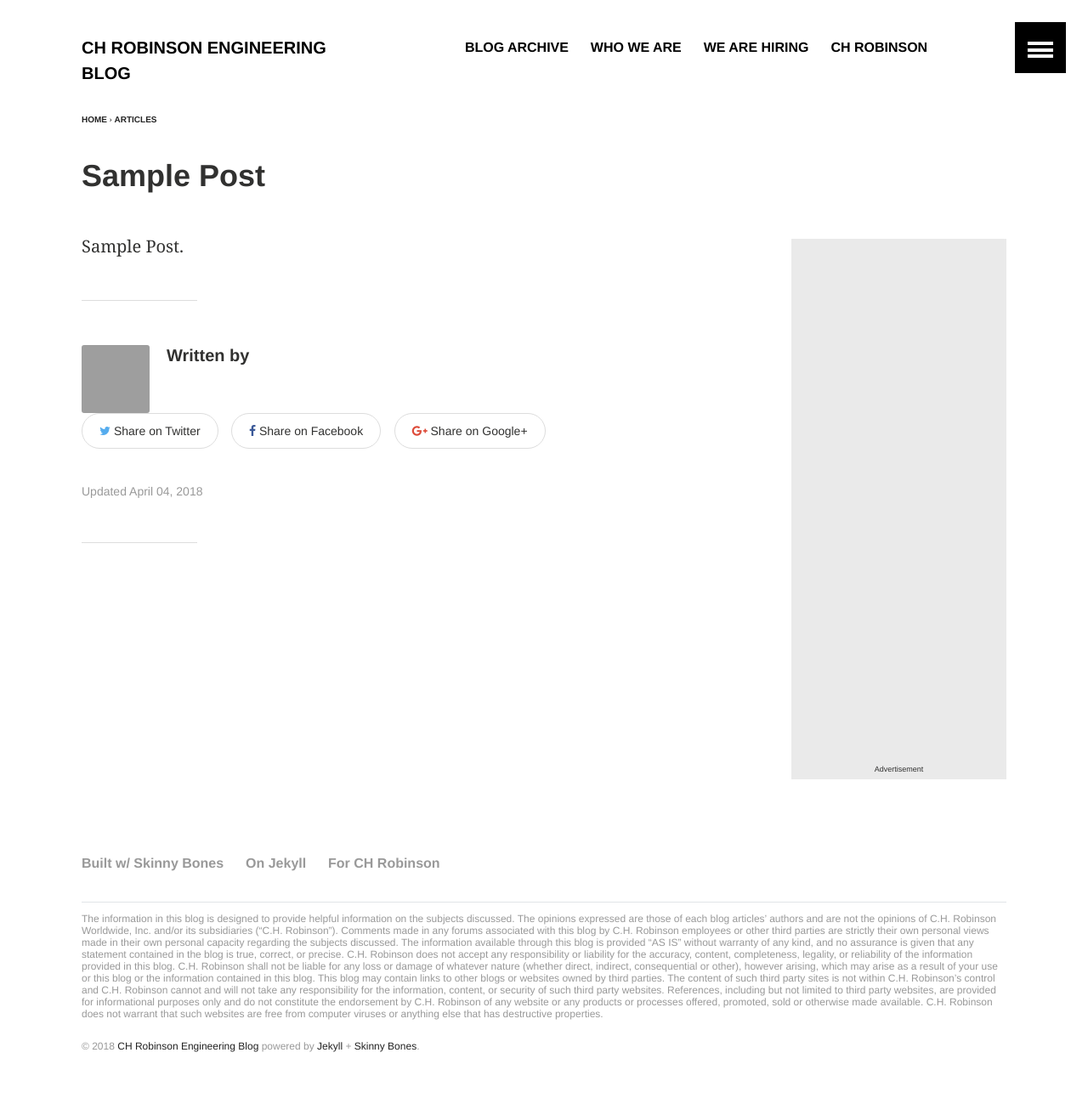
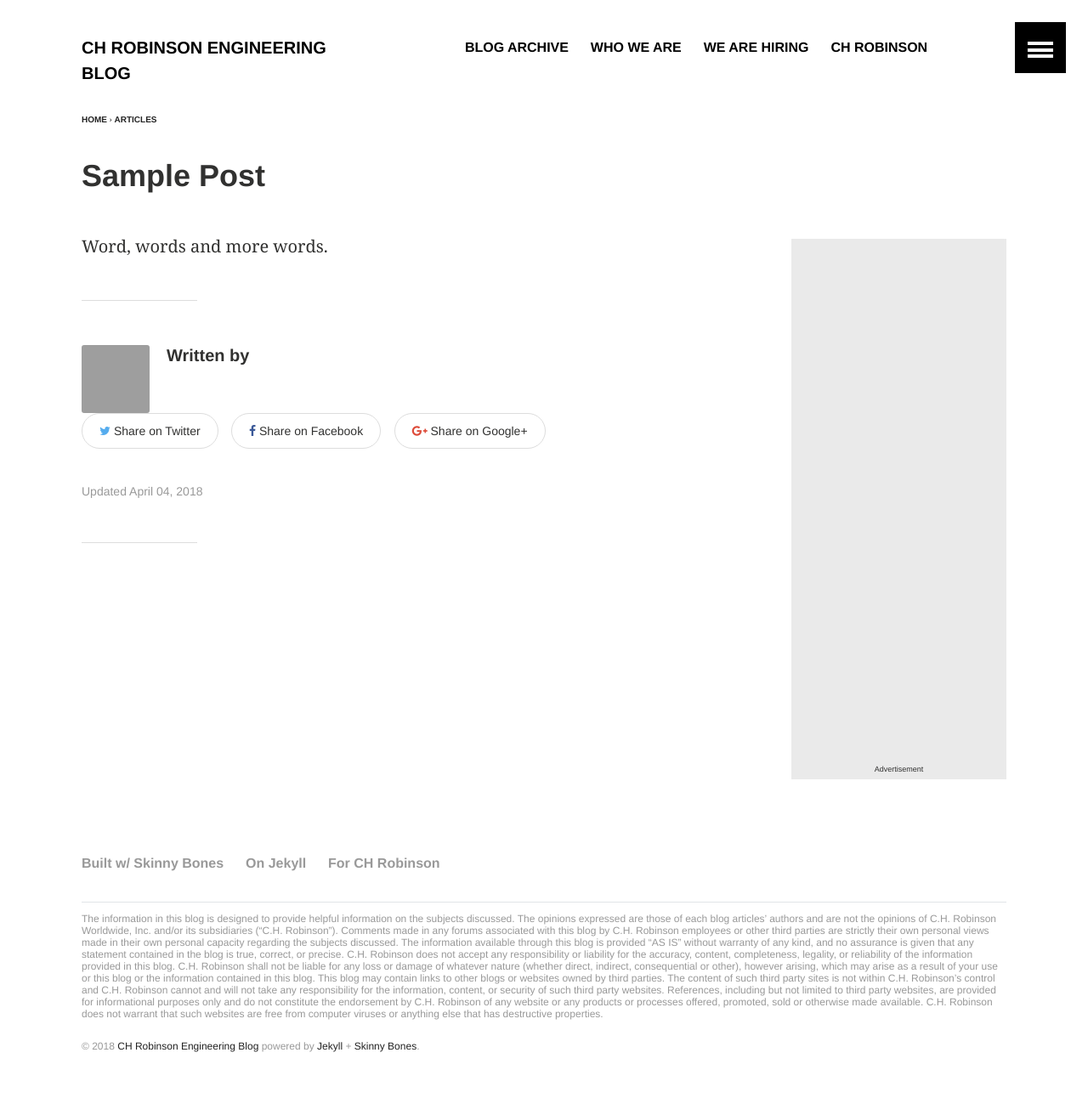
Before and after one commit to ch-robinson/ch-robinson.github.com, a Jekyll site: the page built from _posts/articles/2011-03-10-sample-post.md, in a window 1280 px wide. Shown: the whole page at 85% size. Built offline with Jekyll 4.4.1, drawn with Linux system fonts in a browser that asks for light colours; comment, search, counter and statistics services are not loaded.

Commit message:
Update 2011-03-10-sample-post.md

```diff
--- a/_posts/articles/2011-03-10-sample-post.md
+++ b/_posts/articles/2011-03-10-sample-post.md
@@ -8,4 +8,4 @@ comments: true
 ads: true
 ---
 
-Sample Post.
+Word, words and more words.
```
